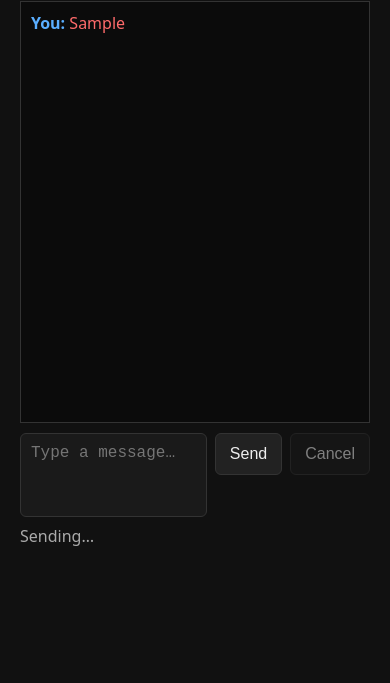
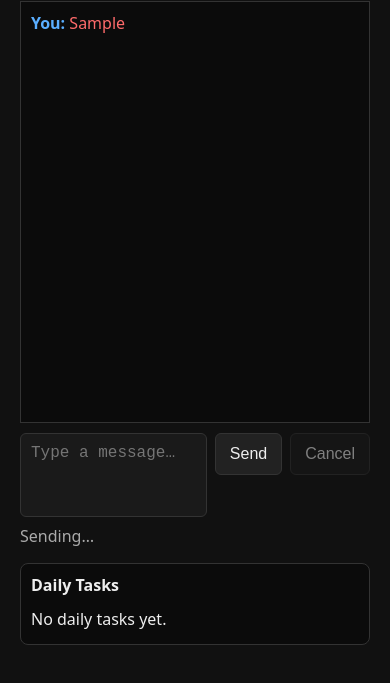
Before and after one commit to LexonS1/WayneAIWrapper, a website: page apps/web-client/index.html in a window 390 px wide. Both pictures are taken after typing "Sample" into the empty fields and a click on the button "Send". Shown: the part 103-786 px from the top of the page. Drawn offline with Linux system fonts and the light colour scheme; no server answers.

Commit message:
added tasks ui to webapp

```diff
--- a/apps/web-client/app.js
+++ b/apps/web-client/app.js
@@ -6,6 +6,7 @@ const input = document.getElementById("message");
 const sendBtn = document.getElementById("send");
 const cancelBtn = document.getElementById("cancel");
 const status = document.getElementById("status");
+const tasksEl = document.getElementById("tasks");
 const MAX_INPUT_HEIGHT = 160;
 let currentJobId = null;
 let currentPollTimer = null;
@@ -25,6 +26,42 @@ function addMessage(text, who) {
   div.querySelector(".text").textContent = text;
   chat.appendChild(div);
   chat.scrollTop = chat.scrollHeight;
+}
+
+function renderTasks(tasks) {
+  if (!tasksEl) return;
+  tasksEl.innerHTML = "";
+
+  if (!Array.isArray(tasks) || tasks.length === 0) {
+    const empty = document.createElement("div");
+    empty.className = "task";
+    empty.textContent = "No daily tasks yet.";
+    tasksEl.appendChild(empty);
+    return;
+  }
+
+  tasks.forEach((task, index) => {
+    const item = document.createElement("div");
+    item.className = "task";
+    item.textContent = `${index + 1}. ${task}`;
+    tasksEl.appendChild(item);
+  });
+}
+
+async function fetchTasks() {
+  if (!tasksEl) return;
+  try {
+    const res = await fetch(`${API_BASE}/tasks?userId=default`, {
+      headers: {
+        "Authorization": `Bearer ${API_KEY}`
+      }
+    });
+    if (!res.ok) return;
+    const data = await res.json();
+    renderTasks(data?.tasks ?? []);
+  } catch {
+    // Ignore task fetch errors.
+  }
 }
 
 // Fallback for environments where key events fire but the input value doesn't update.
@@ -109,6 +146,7 @@ async function sendMessage() {
   currentJobId = jobId;
   cancelBtn.disabled = false;
   pollJob(jobId);
+  fetchTasks();
 }
 
 async function pollJob(jobId) {
@@ -177,3 +215,6 @@ input.onkeydown = (event) => {
 input.addEventListener("input", autoResizeInput);
 ensureInputUpdates();
 autoResizeInput();
+renderTasks([]);
+fetchTasks();
+setInterval(fetchTasks, 2000);
--- a/apps/web-client/index.html
+++ b/apps/web-client/index.html
@@ -9,6 +9,8 @@
   <div id="app">
     <h1>Wayne</h1>
 
+    <div id="main">
+      <div id="chat-panel">
         <div id="chat"></div>
 
         <div id="input">
@@ -20,6 +22,13 @@
         <div id="status"></div>
       </div>
 
+      <div id="tasks-panel">
+        <h2>Daily Tasks</h2>
+        <div id="tasks"></div>
+      </div>
+    </div>
+  </div>
+
   <script src="app.js"></script>
 </body>
 </html>
--- a/apps/web-client/style.css
+++ b/apps/web-client/style.css
@@ -5,9 +5,19 @@ body {
 }
 
 #app {
-  max-width: 600px;
+  max-width: 900px;
   margin: 40px auto;
   padding: 0 12px;
+}
+
+#main {
+  display: flex;
+  gap: 16px;
+}
+
+#chat-panel {
+  flex: 1;
+  min-width: 0;
 }
 
 #chat {
@@ -19,6 +29,71 @@ body {
   background: #0b0b0b;
   scrollbar-width: thin;
   scrollbar-color: #333 #141414;
+}
+
+#tasks-panel {
+  width: 260px;
+  flex: 0 0 260px;
+  border: 1px solid #333;
+  border-radius: 8px;
+  background: #0b0b0b;
+  padding: 10px;
+  height: 400px;
+  display: flex;
+  flex-direction: column;
+}
+
+#tasks-panel h2 {
+  font-size: 16px;
+  margin: 0 0 8px 0;
+}
+
+#tasks {
+  overflow-y: auto;
+  padding-right: 4px;
+  max-height: 210px;
+  scrollbar-width: thin;
+  scrollbar-color: #333 #141414;
+}
+
+#tasks .task {
+  padding: 4px 0;
+  border-bottom: 1px solid #1f1f1f;
+}
+
+#tasks .task:last-child {
+  border-bottom: none;
+}
+
+#tasks::-webkit-scrollbar {
+  width: 10px;
+}
+
+#tasks::-webkit-scrollbar-track {
+  background: #141414;
+  border-radius: 8px;
+}
+
+#tasks::-webkit-scrollbar-thumb {
+  background: #333;
+  border-radius: 8px;
+  border: 2px solid #141414;
+}
+
+#tasks::-webkit-scrollbar-thumb:hover {
+  background: #3f3f3f;
+}
+
+@media (max-width: 820px) {
+  #main {
+    flex-direction: column;
+  }
+
+  #tasks-panel {
+    width: auto;
+    flex: none;
+    height: auto;
+  }
 }
 
 #chat::-webkit-scrollbar {
--- a/apps/worker/src/tasks/index.ts
+++ b/apps/worker/src/tasks/index.ts
@@ -128,3 +128,8 @@ export async function maybeHandleTaskCommand(userText: string): Promise<string |
   await writeTasks(tasks);
   return `Added task ${tasks.length}: "${task}".`;
 }
+
+export async function readTasksList(): Promise<string[]> {
+  const current = await readText(paths.DAILY);
+  return parseTasks(current);
+}
```
Also changed, not shown: apps/relay-api/src/index.ts (+22 -0 lines), apps/worker/src/index.ts (+9 -2 lines), apps/worker/src/relay/index.ts (+13 -0 lines). Lines whose indentation alone changed are shown as unchanged.
